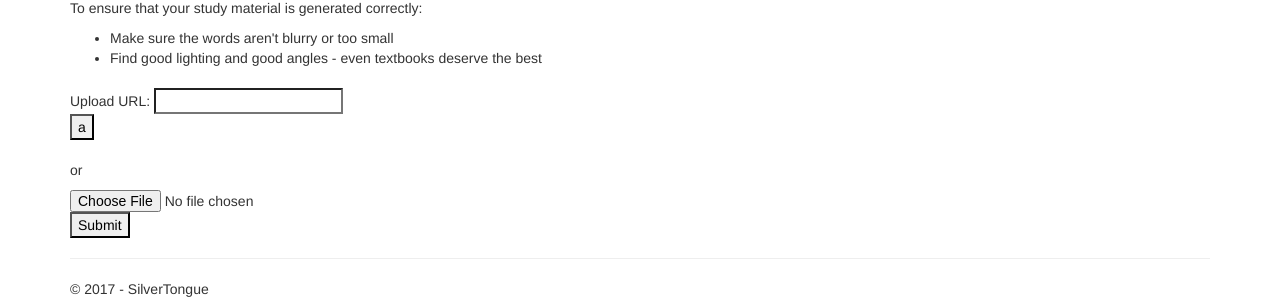
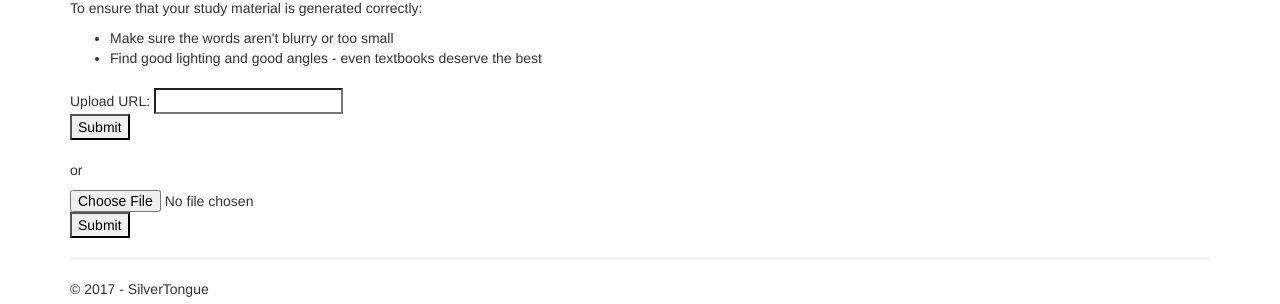
Before and after one commit to oboekevin/SilverTongue, a Flask app: page /tryit in a window 1280 px wide. Shown: the part 192-496 px from the top of the page. Run offline with Flask 2, Linux system fonts and the light colour scheme; some libraries are stand-ins or nearby versions.

Commit message:
Update tryit.html

```diff
--- a/FlaskWebProject1/templates/tryit.html
+++ b/FlaskWebProject1/templates/tryit.html
@@ -20,7 +20,7 @@
 
 <form action=" " method="get">
   Upload URL: <input type="URL" name="URL"><br>
-  <input type="submit" value=a href="{{ url_for('results') }}" "Submit";>
+  <input type="submit" value="Submit";>
 
 
 
```
